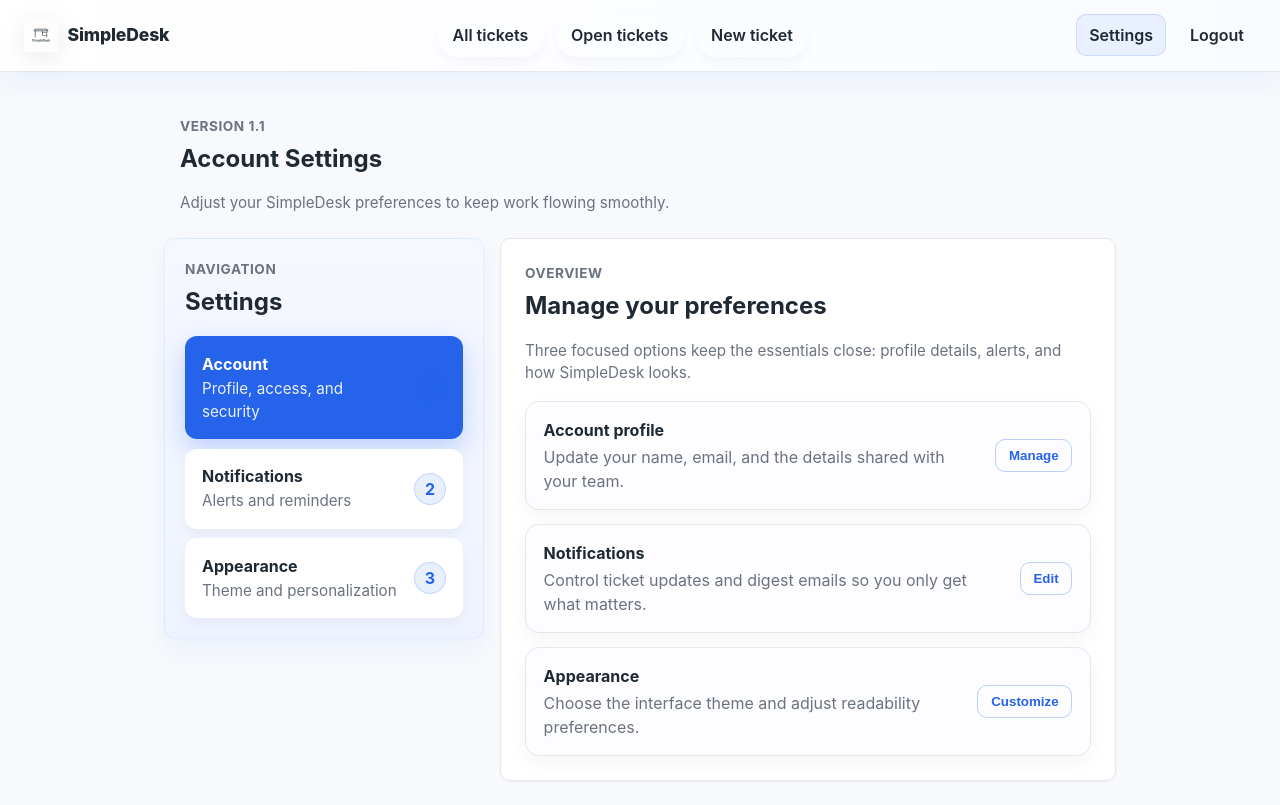
After one commit to MysteryGrove/simpledesk, a Flask app: page /settings/ in a window 1280 px wide. The commit adds this page. Run offline with Flask 3, Linux system fonts and the light colour scheme; the visitor is signed in with stand-in values (Sample User, id 1).

Commit message:
Add themed settings page and navigation link

```diff
--- a/app/__init__.py
+++ b/app/__init__.py
@@ -7,6 +7,7 @@ from flask import Flask, redirect, session, url_for
 from app.db import DATABASE_URL, SessionLocal, init_db
 from app.auth import auth_bp
 from app.routes.tickets import tickets_bp
+from app.routes.settings import settings_bp
 
 
 def create_app() -> Flask:
@@ -21,6 +22,7 @@ def create_app() -> Flask:
     # Register blueprints
     app.register_blueprint(auth_bp)
     app.register_blueprint(tickets_bp)
+    app.register_blueprint(settings_bp)
 
     @app.route("/")
     def index():
--- /dev/null
+++ b/app/routes/settings.py
@@ -0,0 +1,51 @@
+"""Settings page routes."""
+from __future__ import annotations
+
+from flask import Blueprint, redirect, render_template, session, url_for
+
+settings_bp = Blueprint("settings", __name__, url_prefix="/settings")
+
+
+@settings_bp.before_request
+def require_authentication():
+    """Ensure settings pages require authentication."""
+    if not session.get("user_authenticated"):
+        return redirect(url_for("auth.login"))
+
+
+@settings_bp.route("/", methods=["GET"])
+def view_settings():
+    """Render the settings overview page."""
+    sidebar_sections = [
+        {"id": "account", "title": "Account", "description": "Profile, access, and security"},
+        {"id": "notifications", "title": "Notifications", "description": "Alerts and reminders"},
+        {"id": "appearance", "title": "Appearance", "description": "Theme and personalization"},
+    ]
+
+    options = [
+        {
+            "id": "account",
+            "title": "Account profile",
+            "description": "Update your name, email, and the details shared with your team.",
+            "action": "Manage",
+        },
+        {
+            "id": "notifications",
+            "title": "Notifications",
+            "description": "Control ticket updates and digest emails so you only get what matters.",
+            "action": "Edit",
+        },
+        {
+            "id": "appearance",
+            "title": "Appearance",
+            "description": "Choose the interface theme and adjust readability preferences.",
+            "action": "Customize",
+        },
+    ]
+
+    return render_template(
+        "settings.html",
+        sections=sidebar_sections,
+        options=options,
+        active_section="account",
+    )
--- a/app/static/css/styles.css
+++ b/app/static/css/styles.css
@@ -343,3 +343,174 @@ button.link,
   color: var(--muted);
   font-size: 0.95rem;
 }
+
+.settings-link {
+  padding: 0.5rem 0.85rem;
+  border-radius: 10px;
+  font-weight: 700;
+  background: rgba(37, 99, 235, 0.08);
+  border: 1px solid rgba(37, 99, 235, 0.15);
+}
+
+.settings-link:hover {
+  background: rgba(37, 99, 235, 0.14);
+  text-decoration: none;
+}
+
+.settings-hero {
+  display: flex;
+  align-items: center;
+  justify-content: space-between;
+  padding: 1.25rem 1rem 0.5rem;
+}
+
+.eyebrow {
+  font-size: 0.85rem;
+  letter-spacing: 0.04em;
+  text-transform: uppercase;
+  color: var(--muted);
+  margin: 0 0 0.3rem;
+  font-weight: 700;
+}
+
+.settings-grid {
+  display: grid;
+  grid-template-columns: 320px 1fr;
+  gap: 1rem;
+  align-items: start;
+}
+
+.settings-sidebar {
+  padding: 1.25rem;
+  background: linear-gradient(180deg, #f6f8ff 0%, #eef3ff 100%);
+  border-color: rgba(37, 99, 235, 0.08);
+  box-shadow: var(--shadow);
+}
+
+.sidebar-header h2 {
+  margin: 0.1rem 0 0;
+}
+
+.settings-nav {
+  display: grid;
+  gap: 0.6rem;
+  margin-top: 1rem;
+}
+
+.settings-nav-link {
+  display: flex;
+  gap: 0.75rem;
+  align-items: center;
+  justify-content: space-between;
+  padding: 0.9rem 1rem;
+  border-radius: 12px;
+  border: 1px solid transparent;
+  background: #fff;
+  color: var(--text);
+  text-decoration: none;
+  transition: all 0.15s ease;
+  box-shadow: 0 6px 12px rgba(0, 0, 0, 0.04);
+}
+
+.settings-nav-link:hover {
+  border-color: rgba(37, 99, 235, 0.14);
+  box-shadow: 0 10px 24px rgba(37, 99, 235, 0.12);
+}
+
+.settings-nav-link.active {
+  background: var(--primary);
+  color: #fff;
+  box-shadow: 0 10px 26px rgba(37, 99, 235, 0.26);
+}
+
+.settings-nav-link.active .nav-subtitle {
+  color: rgba(255, 255, 255, 0.9);
+}
+
+.nav-text {
+  display: grid;
+  gap: 0.15rem;
+}
+
+.nav-title {
+  font-weight: 700;
+}
+
+.nav-subtitle {
+  color: var(--muted);
+  font-size: 0.95rem;
+}
+
+.pill {
+  display: inline-flex;
+  align-items: center;
+  justify-content: center;
+  min-width: 32px;
+  height: 32px;
+  padding: 0 0.5rem;
+  background: rgba(37, 99, 235, 0.1);
+  color: var(--primary);
+  border-radius: 999px;
+  font-weight: 700;
+  border: 1px solid rgba(37, 99, 235, 0.18);
+}
+
+.settings-panel {
+  padding: 1.5rem;
+}
+
+.panel-header h2 {
+  margin-bottom: 0.15rem;
+}
+
+.settings-list {
+  margin-top: 1rem;
+  display: grid;
+  gap: 0.85rem;
+}
+
+.settings-item {
+  display: flex;
+  align-items: center;
+  justify-content: space-between;
+  padding: 1rem 1.1rem;
+  border: 1px solid var(--border);
+  border-radius: 14px;
+  background: #fdfdff;
+  box-shadow: 0 8px 20px rgba(0, 0, 0, 0.04);
+  gap: 1rem;
+}
+
+.settings-item-title {
+  font-weight: 700;
+  margin-bottom: 0.2rem;
+}
+
+.settings-item-description {
+  color: var(--muted);
+  max-width: 560px;
+}
+
+.btn.ghost {
+  background: transparent;
+  color: var(--primary);
+  border: 1px solid rgba(37, 99, 235, 0.3);
+  padding: 0.5rem 0.8rem;
+  border-radius: 10px;
+  box-shadow: none;
+}
+
+.btn.ghost:hover {
+  background: rgba(37, 99, 235, 0.1);
+}
+
+@media (max-width: 960px) {
+  .settings-grid {
+    grid-template-columns: 1fr;
+  }
+
+  .settings-sidebar {
+    position: relative;
+    top: auto;
+  }
+}
--- a/app/templates/base.html
+++ b/app/templates/base.html
@@ -21,6 +21,7 @@
     </nav>
     <div class="auth-links">
       {% if session.get('user_authenticated') %}
+        <a href="{{ url_for('settings.view_settings') }}" class="settings-link">Settings</a>
         <a href="{{ url_for('auth.logout') }}">Logout</a>
       {% else %}
         <a href="{{ url_for('auth.login') }}">Login</a>
--- /dev/null
+++ b/app/templates/settings.html
@@ -0,0 +1,56 @@
+{% extends "base.html" %}
+{% block title %}Settings - SimpleDesk{% endblock %}
+
+{% block content %}
+<section class="settings-hero">
+  <div>
+    <p class="eyebrow">Version 1.1</p>
+    <h1>Account Settings</h1>
+    <p class="muted">Adjust your SimpleDesk preferences to keep work flowing smoothly.</p>
+  </div>
+</section>
+
+<div class="settings-grid">
+  <aside class="settings-sidebar card">
+    <div class="sidebar-header">
+      <div>
+        <p class="eyebrow">Navigation</p>
+        <h2>Settings</h2>
+      </div>
+    </div>
+    <nav class="settings-nav">
+      {% for section in sections %}
+        <a class="settings-nav-link{% if section.id == active_section %} active{% endif %}" href="#{{ section.id }}">
+          <div class="nav-text">
+            <span class="nav-title">{{ section.title }}</span>
+            <span class="nav-subtitle">{{ section.description }}</span>
+          </div>
+          <span class="pill">{{ loop.index }}</span>
+        </a>
+      {% endfor %}
+    </nav>
+  </aside>
+
+  <section class="settings-panel card">
+    <header class="panel-header">
+      <div>
+        <p class="eyebrow">Overview</p>
+        <h2>Manage your preferences</h2>
+        <p class="muted">Three focused options keep the essentials close: profile details, alerts, and how SimpleDesk looks.</p>
+      </div>
+    </header>
+
+    <div class="settings-list">
+      {% for option in options %}
+        <div class="settings-item" id="{{ option.id }}">
+          <div>
+            <div class="settings-item-title">{{ option.title }}</div>
+            <div class="settings-item-description">{{ option.description }}</div>
+          </div>
+          <button class="btn ghost">{{ option.action }}</button>
+        </div>
+      {% endfor %}
+    </div>
+  </section>
+</div>
+{% endblock %}
```
